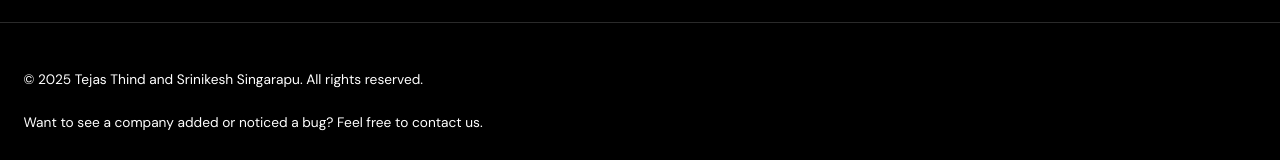
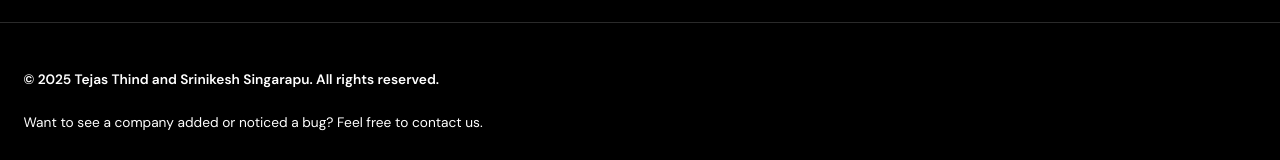
Before and after one commit to internly-app/internly, a Next.js app in the folder frontend/: page / in a window 1280 px wide. Shown: the part 1546-1706 px from the top of the page. Built offline with nearby package versions, Linux system fonts and the light colour scheme; no server answers; the database is empty.

Commit message:
Make copyright line bold in footer

```diff
--- a/frontend/src/app/page.tsx
+++ b/frontend/src/app/page.tsx
@@ -74,7 +74,7 @@ export default function Home() {
       <footer className="py-12 px-6 bg-background border-t border-border">
         <div className="max-w-[100rem] mx-auto">
           <div className="flex flex-col gap-6">
-            <div className="text-sm text-muted-foreground">
+            <div className="text-sm text-muted-foreground font-semibold">
               © 2025 Tejas Thind and Srinikesh Singarapu. All rights reserved.
             </div>
             <div className="text-sm text-muted-foreground">
```
